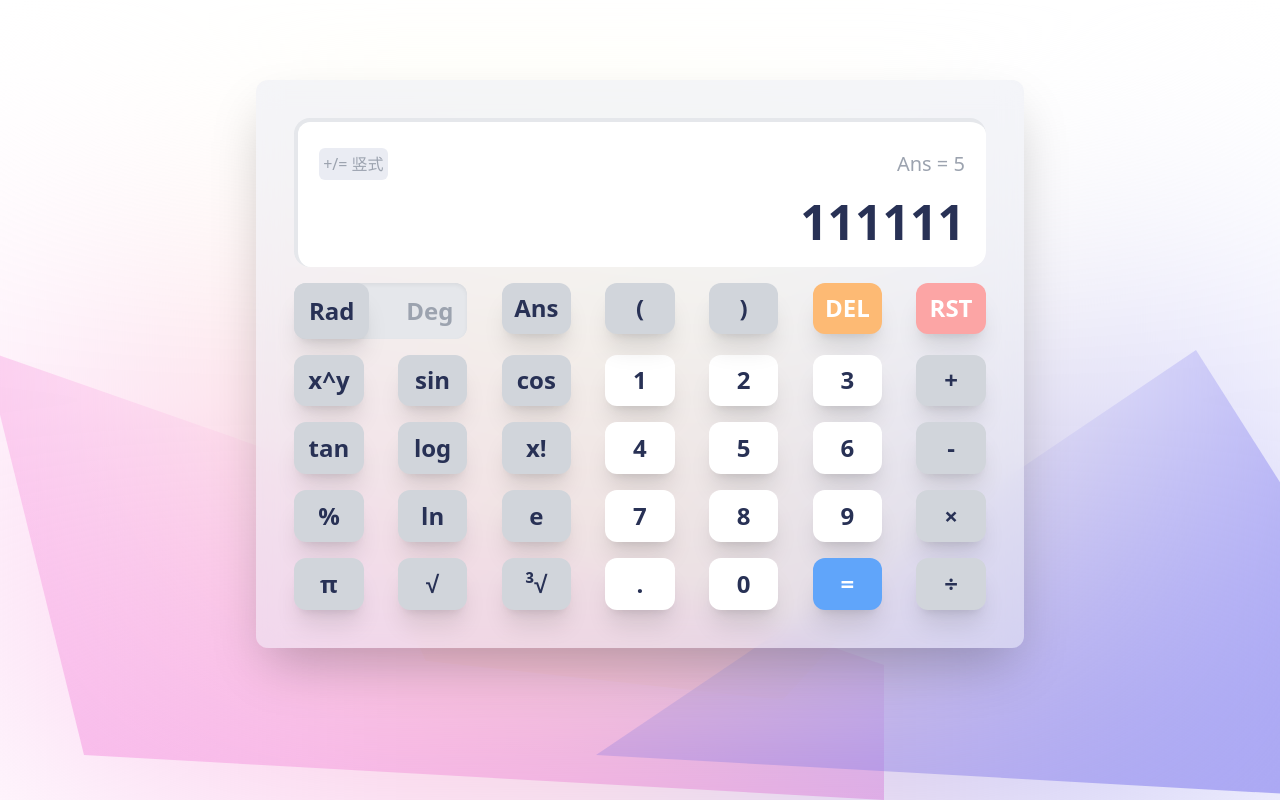
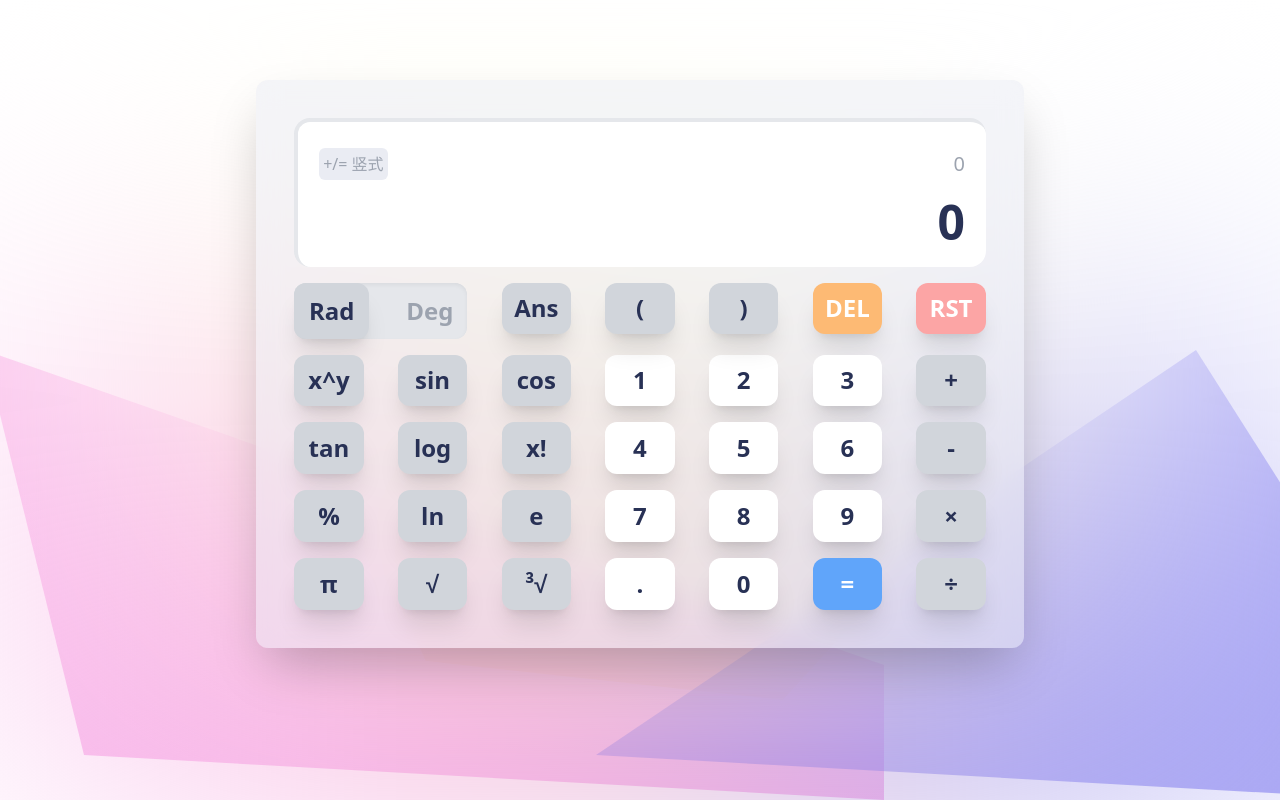
Before and after one commit to Dandelion-F/Calculator, a Vue app: page / in a window 1280 px wide. Built offline with nearby package versions, Linux system fonts and the light colour scheme.

Commit message:
feat: 引入store，获取其保存的状态

```diff
--- a/src/components/Counter/Result/Answer/answer.vue
+++ b/src/components/Counter/Result/Answer/answer.vue
@@ -1,8 +1,11 @@
-<script setup lang="ts"></script>
+<script setup>
+import useCounterStore from '../../../../store/counter';
+const counter = useCounterStore();
+</script>
 
 <template>
   <div class="counter-result-answer">
-    <span>111111</span>
+    <span>{{ counter.inputStr ? counter.inputStr : '0' }}</span>
   </div>
 </template>
 
--- a/src/components/Counter/Result/Display/display.vue
+++ b/src/components/Counter/Result/Display/display.vue
@@ -1,9 +1,12 @@
-<script setup lang="ts"></script>
+<script setup>
+import useCounterStore from '../../../../store/counter';
+const counter = useCounterStore();
+</script>
 
 <template>
   <div class="counter-result-display">
     <div>+/= 竖式</div>
-    <div>Ans = 5</div>
+    <div>{{ counter.result }}</div>
   </div>
 </template>
 
```
